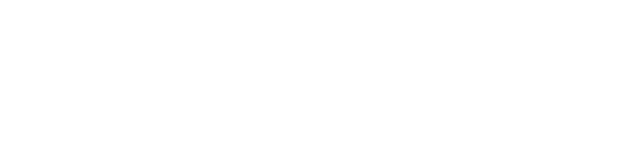
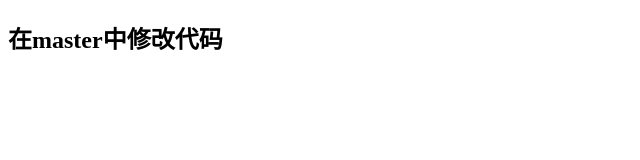
Before and after one commit to Looncar/git, a plain HTML site: page index.html in a window 1280 px wide. Shown: the whole page, without its empty margins (0-640 px from the left). Drawn offline with Linux system fonts and the light colour scheme.

Commit message:
master修改

```diff
--- a/index.html
+++ b/index.html
@@ -6,5 +6,7 @@
         <meta name="viewport" content="width=device-width, initial-scale=1.0" />
         <title>Document</title>
     </head>
-    <body></body>
+    <body>
+        <h2>在master中修改代码</h2>
+    </body>
 </html>
```
